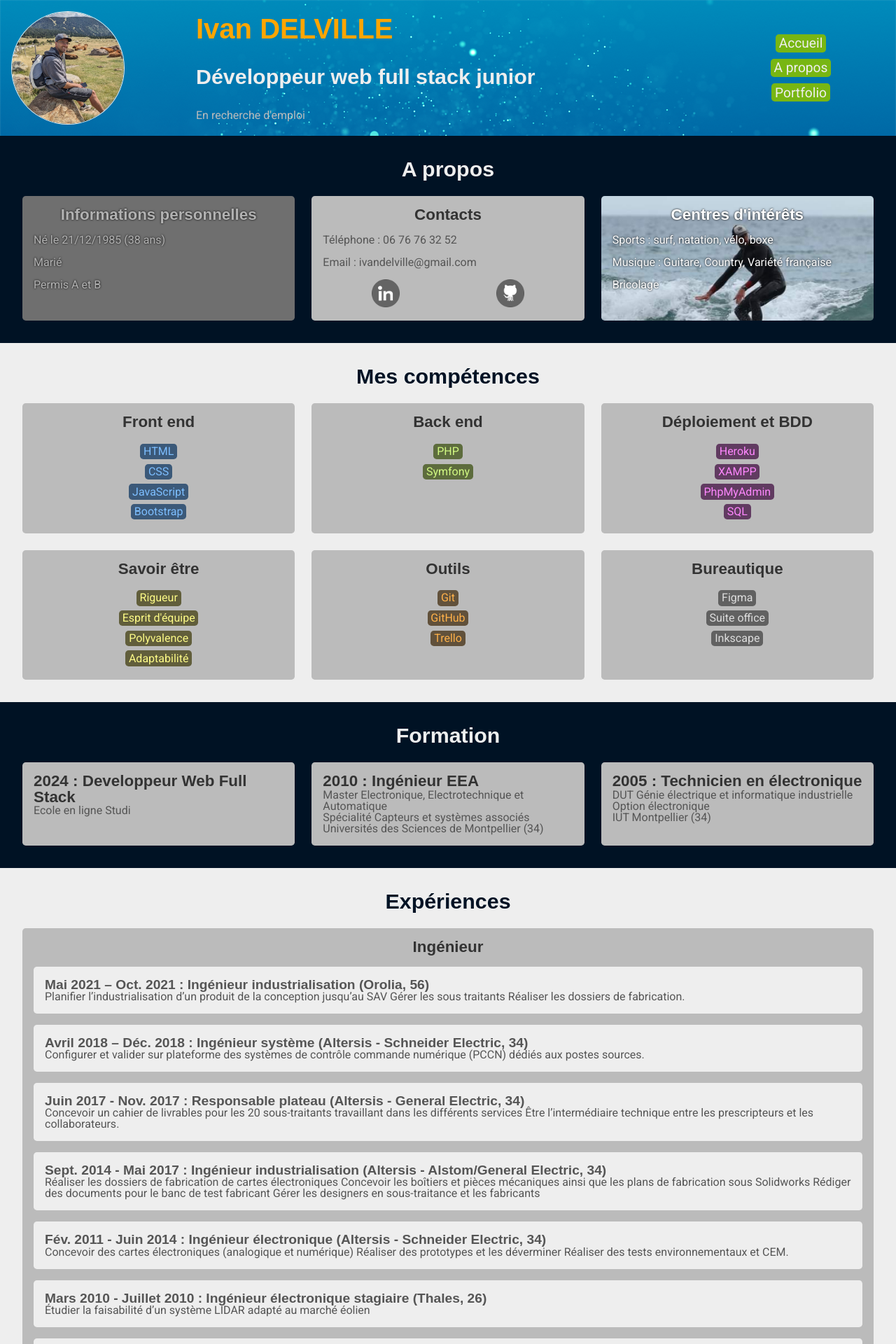
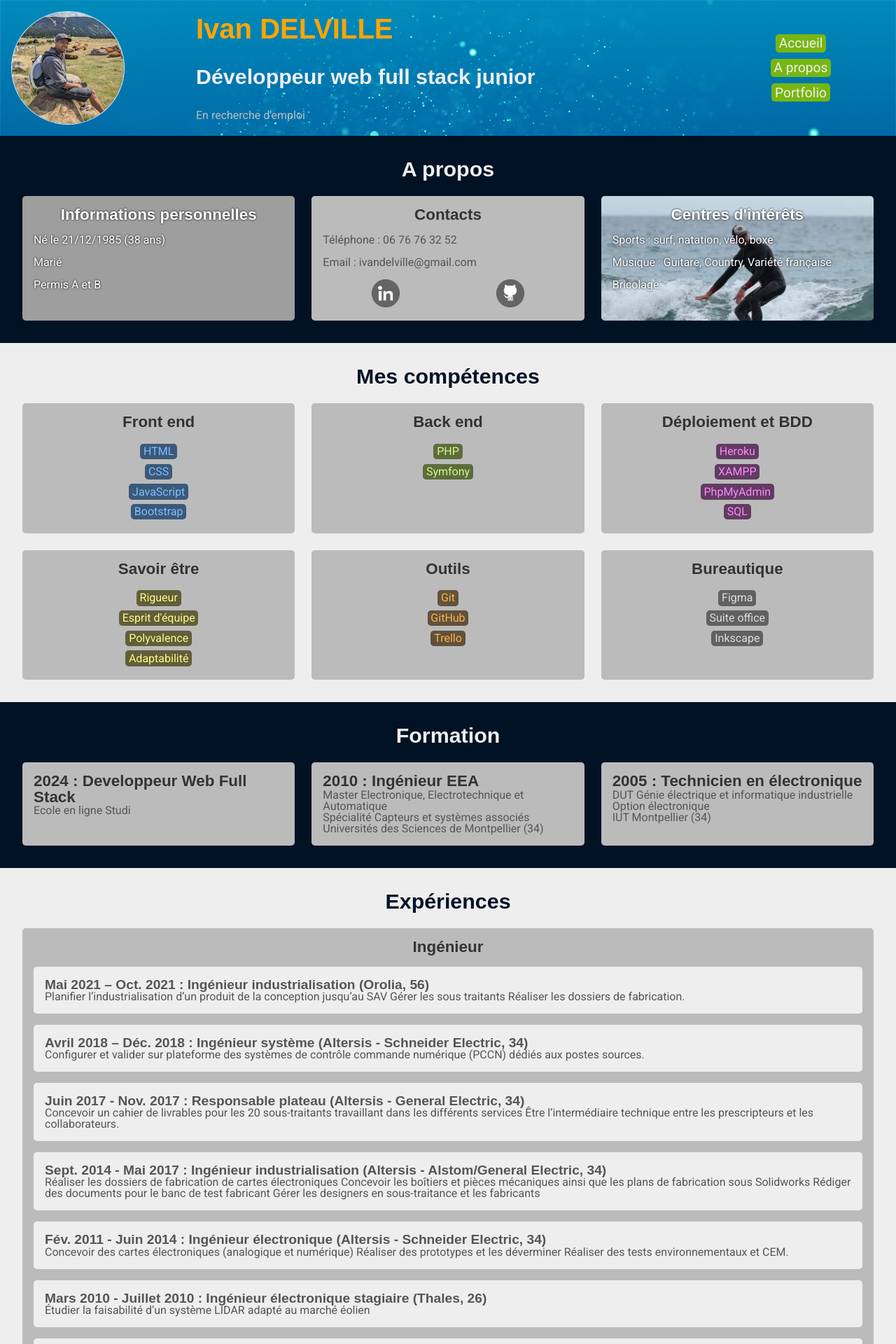
Before and after one commit to Popov505/CV, a PHP site: page /public/php/about.php in a window 1280 px wide. Shown: the top 1920 px of the page at 70% size. Run offline with PHP 8.4, Linux system fonts and the light colour scheme; grey boxes are pictures that could not be loaded.

Commit message:
about.css : color test

```diff
--- a/public/php/about.php
+++ b/public/php/about.php
@@ -24,6 +24,7 @@
       <main>
         <article class="personnal dark-theme">
           <h2 class="personnal-title">A propos</h2>
+
           <section class="informations">
             <h3>Informations personnelles</h3>
             <p>Né le 21/12/1985 (38 ans)</p>
--- a/public/styles/about.css
+++ b/public/styles/about.css
@@ -31,13 +31,11 @@
   grid-area: informations;
   background-image: url("/public/images/photos/photo-ivan-bureau-square.webp");
   background-size: cover;
-  filter: brightness(70%);
 }
 .personnal .various {
   grid-area: various;
   background-image: url("/public/images/photos/photo-ivan-surf-square.webp");
   background-size: cover;
-  /*filter: brightness(70%);*/
 }
 .personnal .various h3, .personnal .various p,
 .personnal .informations h3, .personnal .informations p {
```
